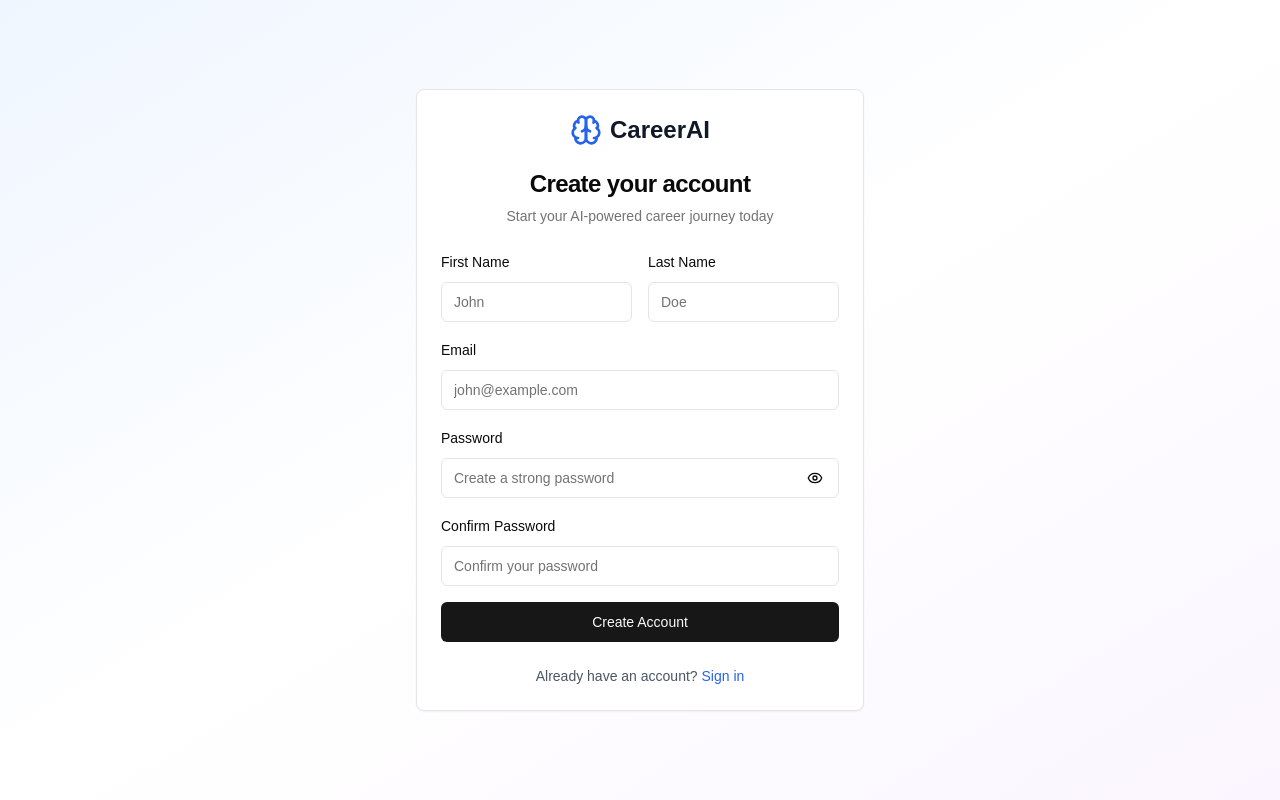
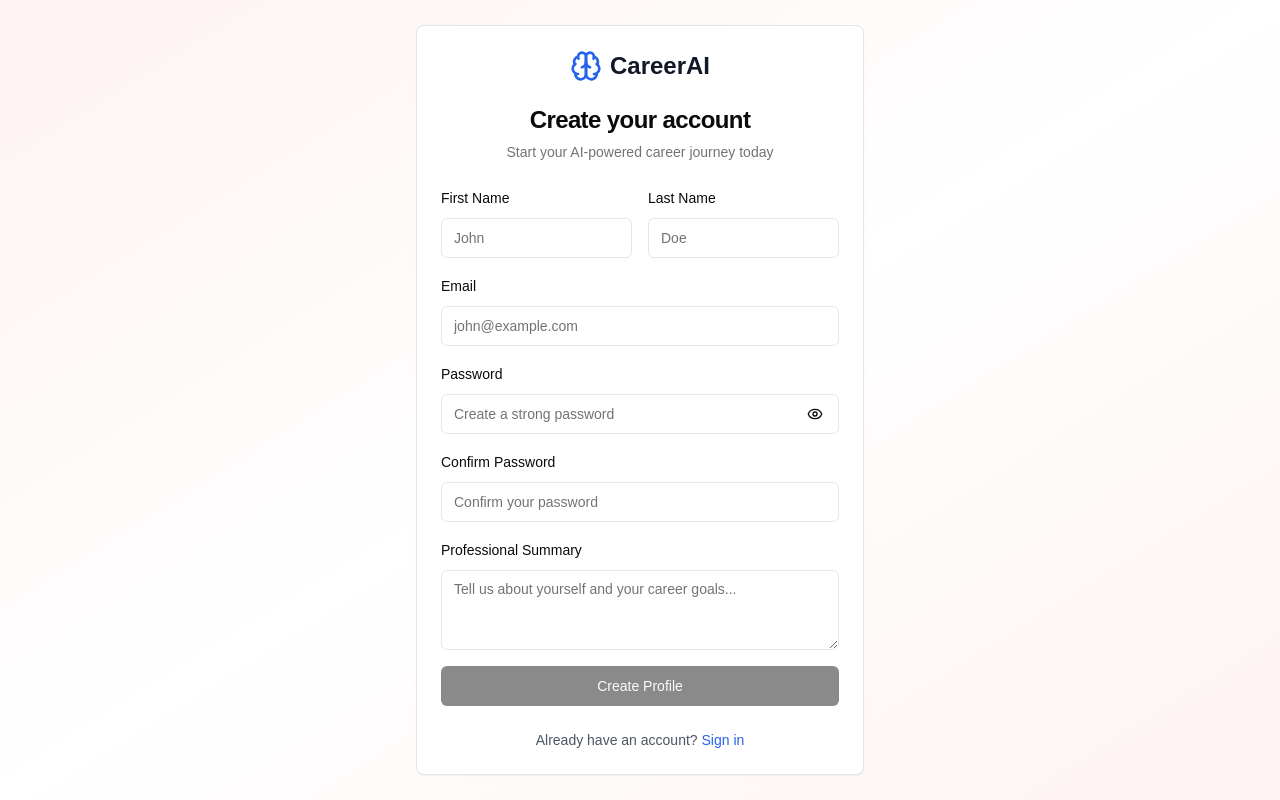
Before and after one commit to Aryan-Rajawat/proguide, a Next.js app: page /auth/signup in a window 1280 px wide. Built offline with nearby package versions, Linux system fonts and the light colour scheme.

Commit message:
feat: add signup features and UI updates
Add professional summary, password validation, and functional create profile button. Update landing page with light red background and resume generator.

Co-authored-by: null <216519633+Aryan-Rajawat@users.noreply.github.com>

```diff
--- a/app/auth/signup/page.tsx
+++ b/app/auth/signup/page.tsx
@@ -7,9 +7,10 @@ import { Button } from "@/components/ui/button"
 import { Card, CardContent, CardDescription, CardHeader, CardTitle } from "@/components/ui/card"
 import { Input } from "@/components/ui/input"
 import { Label } from "@/components/ui/label"
-import { Brain, Eye, EyeOff } from "lucide-react"
+import { Textarea } from "@/components/ui/textarea"
+import { Brain, Eye, EyeOff, AlertCircle, CheckCircle } from 'lucide-react'
 import Link from "next/link"
-import { useRouter } from "next/navigation"
+import { useRouter } from 'next/navigation'
 
 export default function SignUpPage() {
   const [formData, setFormData] = useState({
@@ -18,31 +19,92 @@ export default function SignUpPage() {
     email: "",
     password: "",
     confirmPassword: "",
+    professionalSummary: "",
   })
   const [showPassword, setShowPassword] = useState(false)
   const [isLoading, setIsLoading] = useState(false)
+  const [passwordError, setPasswordError] = useState("")
+  const [passwordChecks, setPasswordChecks] = useState({
+    length: false,
+    uppercase: false,
+    lowercase: false,
+    number: false,
+    special: false,
+  })
   const router = useRouter()
+
+  const validatePassword = (pwd: string) => {
+    const checks = {
+      length: pwd.length >= 8,
+      uppercase: /[A-Z]/.test(pwd),
+      lowercase: /[a-z]/.test(pwd),
+      number: /[0-9]/.test(pwd),
+      special: /[!@#$%^&*()_+\-=\[\]{};':"\\|,.<>\/?]/.test(pwd),
+    }
+    setPasswordChecks(checks)
+    return Object.values(checks).every((check) => check)
+  }
+
+  const handleInputChange = (e: React.ChangeEvent<HTMLInputElement | HTMLTextAreaElement>) => {
+    const { name, value } = e.target
+    setFormData((prev) => ({
+      ...prev,
+      [name]: value,
+    }))
+
+    if (name === "password") {
+      if (value) {
+        validatePassword(value)
+      } else {
+        setPasswordChecks({
+          length: false,
+          uppercase: false,
+          lowercase: false,
+          number: false,
+          special: false,
+        })
+      }
+    }
+  }
 
   const handleSignUp = async (e: React.FormEvent) => {
     e.preventDefault()
+
+    if (formData.password !== formData.confirmPassword) {
+      setPasswordError("Passwords do not match")
+      return
+    }
+
+    if (!Object.values(passwordChecks).every((check) => check)) {
+      setPasswordError("Password does not meet all requirements")
+      return
+    }
+
     setIsLoading(true)
 
     // Simulate registration
     setTimeout(() => {
+      const userData = {
+        firstName: formData.firstName,
+        lastName: formData.lastName,
+        fullName: `${formData.firstName} ${formData.lastName}`,
+        email: formData.email,
+        professionalSummary: formData.professionalSummary,
+        joinDate: new Date().toISOString(),
+        profileComplete: true,
+        lastLogin: new Date().toISOString(),
+      }
+
+      localStorage.setItem("currentUser", JSON.stringify(userData))
       setIsLoading(false)
       router.push("/dashboard")
     }, 1500)
   }
 
-  const handleInputChange = (e: React.ChangeEvent<HTMLInputElement>) => {
-    setFormData((prev) => ({
-      ...prev,
-      [e.target.name]: e.target.value,
-    }))
-  }
+  const allPasswordChecksPassed = Object.values(passwordChecks).every((check) => check)
 
   return (
-    <div className="min-h-screen bg-gradient-to-br from-blue-50 via-white to-purple-50 flex items-center justify-center p-4">
+    <div className="min-h-screen bg-gradient-to-br from-red-50 via-white to-red-50 flex items-center justify-center p-4">
       <Card className="w-full max-w-md">
         <CardHeader className="text-center">
           <div className="flex items-center justify-center gap-2 mb-4">
@@ -78,6 +140,7 @@ export default function SignUpPage() {
                 />
               </div>
             </div>
+
             <div className="space-y-2">
               <Label htmlFor="email">Email</Label>
               <Input
@@ -90,6 +153,7 @@ export default function SignUpPage() {
                 required
               />
             </div>
+
             <div className="space-y-2">
               <Label htmlFor="password">Password</Label>
               <div className="relative">
@@ -112,7 +176,63 @@ export default function SignUpPage() {
                   {showPassword ? <EyeOff className="w-4 h-4" /> : <Eye className="w-4 h-4" />}
                 </Button>
               </div>
+
+              {formData.password && (
+                <div className="space-y-2 mt-2 text-sm">
+                  <div className="flex items-center gap-2">
+                    {passwordChecks.length ? (
+                      <CheckCircle className="w-4 h-4 text-green-600" />
+                    ) : (
+                      <AlertCircle className="w-4 h-4 text-red-600" />
+                    )}
+                    <span className={passwordChecks.length ? "text-green-600" : "text-red-600"}>
+                      At least 8 characters
+                    </span>
+                  </div>
+                  <div className="flex items-center gap-2">
+                    {passwordChecks.uppercase ? (
+                      <CheckCircle className="w-4 h-4 text-green-600" />
+                    ) : (
+                      <AlertCircle className="w-4 h-4 text-red-600" />
+                    )}
+                    <span className={passwordChecks.uppercase ? "text-green-600" : "text-red-600"}>
+                      One uppercase letter
+                    </span>
+                  </div>
+                  <div className="flex items-center gap-2">
+                    {passwordChecks.lowercase ? (
+                      <CheckCircle className="w-4 h-4 text-green-600" />
+                    ) : (
+                      <AlertCircle className="w-4 h-4 text-red-600" />
+                    )}
+                    <span className={passwordChecks.lowercase ? "text-green-600" : "text-red-600"}>
+                      One lowercase letter
+                    </span>
+                  </div>
+                  <div className="flex items-center gap-2">
+                    {passwordChecks.number ? (
+                      <CheckCircle className="w-4 h-4 text-green-600" />
+                    ) : (
+                      <AlertCircle className="w-4 h-4 text-red-600" />
+                    )}
+                    <span className={passwordChecks.number ? "text-green-600" : "text-red-600"}>
+                      One number
+                    </span>
+                  </div>
+                  <div className="flex items-center gap-2">
+                    {passwordChecks.special ? (
+                      <CheckCircle className="w-4 h-4 text-green-600" />
+                    ) : (
+                      <AlertCircle className="w-4 h-4 text-red-600" />
+                    )}
+                    <span className={passwordChecks.special ? "text-green-600" : "text-red-600"}>
+                      One special character (!@#$%^&*)
+                    </span>
+                  </div>
+                </div>
+              )}
             </div>
+
             <div className="space-y-2">
               <Label htmlFor="confirmPassword">Confirm Password</Label>
               <Input
@@ -124,9 +244,32 @@ export default function SignUpPage() {
                 onChange={handleInputChange}
                 required
               />
+              {passwordError && (
+                <p className="text-xs text-red-600 flex items-center gap-1">
+                  <AlertCircle className="w-3 h-3" />
+                  {passwordError}
+                </p>
+              )}
             </div>
-            <Button type="submit" className="w-full" disabled={isLoading}>
-              {isLoading ? "Creating account..." : "Create Account"}
+
+            <div className="space-y-2">
+              <Label htmlFor="professionalSummary">Professional Summary</Label>
+              <Textarea
+                id="professionalSummary"
+                name="professionalSummary"
+                placeholder="Tell us about yourself and your career goals..."
+                rows={3}
+                value={formData.professionalSummary}
+                onChange={handleInputChange}
+              />
+            </div>
+
+            <Button
+              type="submit"
+              className="w-full"
+              disabled={isLoading || !allPasswordChecksPassed}
+            >
+              {isLoading ? "Creating account..." : "Create Profile"}
             </Button>
           </form>
           <div className="mt-6 text-center">
--- a/app/page.tsx
+++ b/app/page.tsx
@@ -1,12 +1,12 @@
 import { Button } from "@/components/ui/button"
 import { Card, CardContent, CardDescription, CardHeader, CardTitle } from "@/components/ui/card"
 import { Badge } from "@/components/ui/badge"
-import { ArrowRight, Brain, FileText, MessageSquare, TrendingUp, Shield, Clock } from "lucide-react"
+import { ArrowRight, Brain, FileText, MessageSquare, TrendingUp, Shield, Clock } from 'lucide-react'
 import Link from "next/link"
 
 export default function LandingPage() {
   return (
-    <div className="min-h-screen bg-gradient-to-br from-blue-50 via-white to-purple-50">
+    <div className="min-h-screen bg-gradient-to-br from-red-50 via-white to-red-50">
       {/* Header */}
       <header className="border-b bg-white/80 backdrop-blur-sm sticky top-0 z-50">
         <div className="container mx-auto px-4 py-4 flex items-center justify-between">
@@ -172,7 +172,7 @@ export default function LandingPage() {
       </section>
 
       {/* CTA Section */}
-      <section className="bg-blue-600 text-white py-20">
+      <section className="bg-red-600 text-white py-20">
         <div className="container mx-auto px-4 text-center">
           <h2 className="text-4xl font-bold mb-4">Ready to Accelerate Your Career?</h2>
           <p className="text-xl mb-8 opacity-90">
--- a/app/resume-generator/page.tsx
+++ b/app/resume-generator/page.tsx
@@ -28,6 +28,7 @@ export default function ResumeGeneratorPage() {
     experience: [],
     education: [],
     skills: [],
+    professionalSummary: "",
   })
   const [generatedResume, setGeneratedResume] = useState<typeof formData | null>(null)
 
@@ -62,8 +63,10 @@ export default function ResumeGeneratorPage() {
     text += `${data.personalInfo.email} • ${data.personalInfo.phone} • ${data.personalInfo.location}\n\n`
 
     // Professional summary
-    text += "PROFESSIONAL SUMMARY\n"
-    text += `Experienced ${data.targetRole} with expertise in ${data.skills.slice(0, 3).join(", ")}. Seeking to leverage skills in ${data.industry}.\n\n`
+    if (data.professionalSummary) {
+      text += "PROFESSIONAL SUMMARY\n"
+      text += data.professionalSummary + "\n\n"
+    }
 
     // Technical skills
     text += "TECHNICAL SKILLS\n"
@@ -391,10 +394,26 @@ export default function ResumeGeneratorPage() {
       {currentStep === 3 && (
         <Card>
           <CardHeader>
-            <CardTitle>Skills & Education</CardTitle>
-            <CardDescription>Add your technical skills and educational background</CardDescription>
+            <CardTitle>Professional Summary & Skills</CardTitle>
+            <CardDescription>Add your professional summary, technical skills and educational background</CardDescription>
           </CardHeader>
           <CardContent className="space-y-6">
+            <div className="space-y-2">
+              <Label htmlFor="professionalSummary">Professional Summary</Label>
+              <Textarea
+                id="professionalSummary"
+                placeholder="Write your professional summary (this will be displayed in your resume)"
+                rows={4}
+                value={formData.professionalSummary || ""}
+                onChange={(e) =>
+                  setFormData((prev) => ({
+                    ...prev,
+                    professionalSummary: e.target.value,
+                  }))
+                }
+              />
+            </div>
+
             <div className="space-y-4">
               <Label>Technical Skills</Label>
               <div className="flex flex-wrap gap-2 mb-4">
@@ -538,12 +557,12 @@ export default function ResumeGeneratorPage() {
                 </div>
 
                 <div className="space-y-6">
-                  <div>
-                    <h3 className="text-lg font-semibold text-gray-900 mb-2 border-b">Professional Summary</h3>
-                    <p className="text-gray-700">
-                      Experienced {generatedResume.targetRole} with expertise in {generatedResume.skills.slice(0, 3).join(", ")}. Seeking to leverage my skills in the {generatedResume.industry} industry.
-                    </p>
-                  </div>
+                  {generatedResume.professionalSummary && (
+                    <div>
+                      <h3 className="text-lg font-semibold text-gray-900 mb-2 border-b">Professional Summary</h3>
+                      <p className="text-gray-700">{generatedResume.professionalSummary}</p>
+                    </div>
+                  )}
 
                   {generatedResume.skills.length > 0 && (
                     <div>
```
